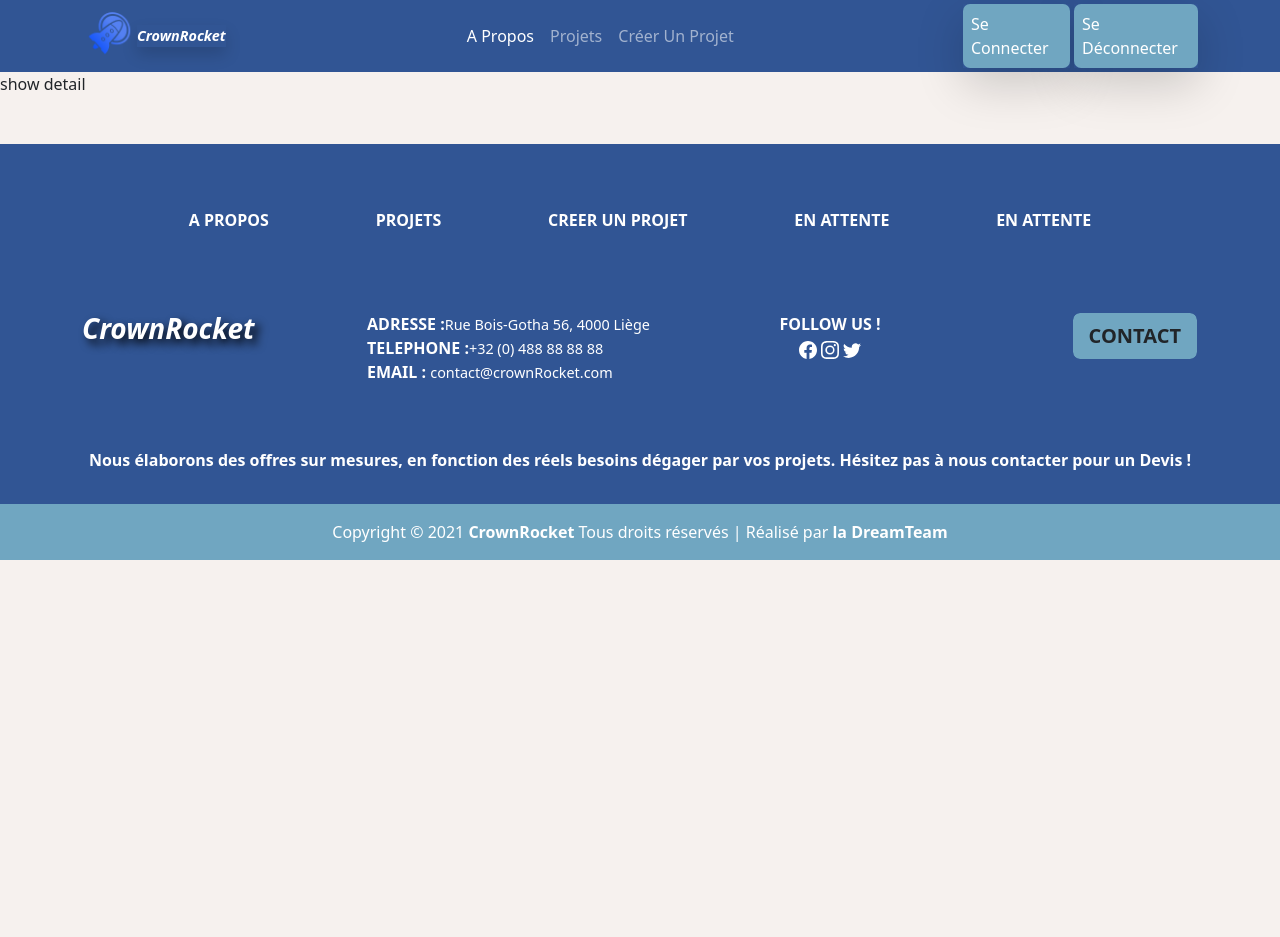
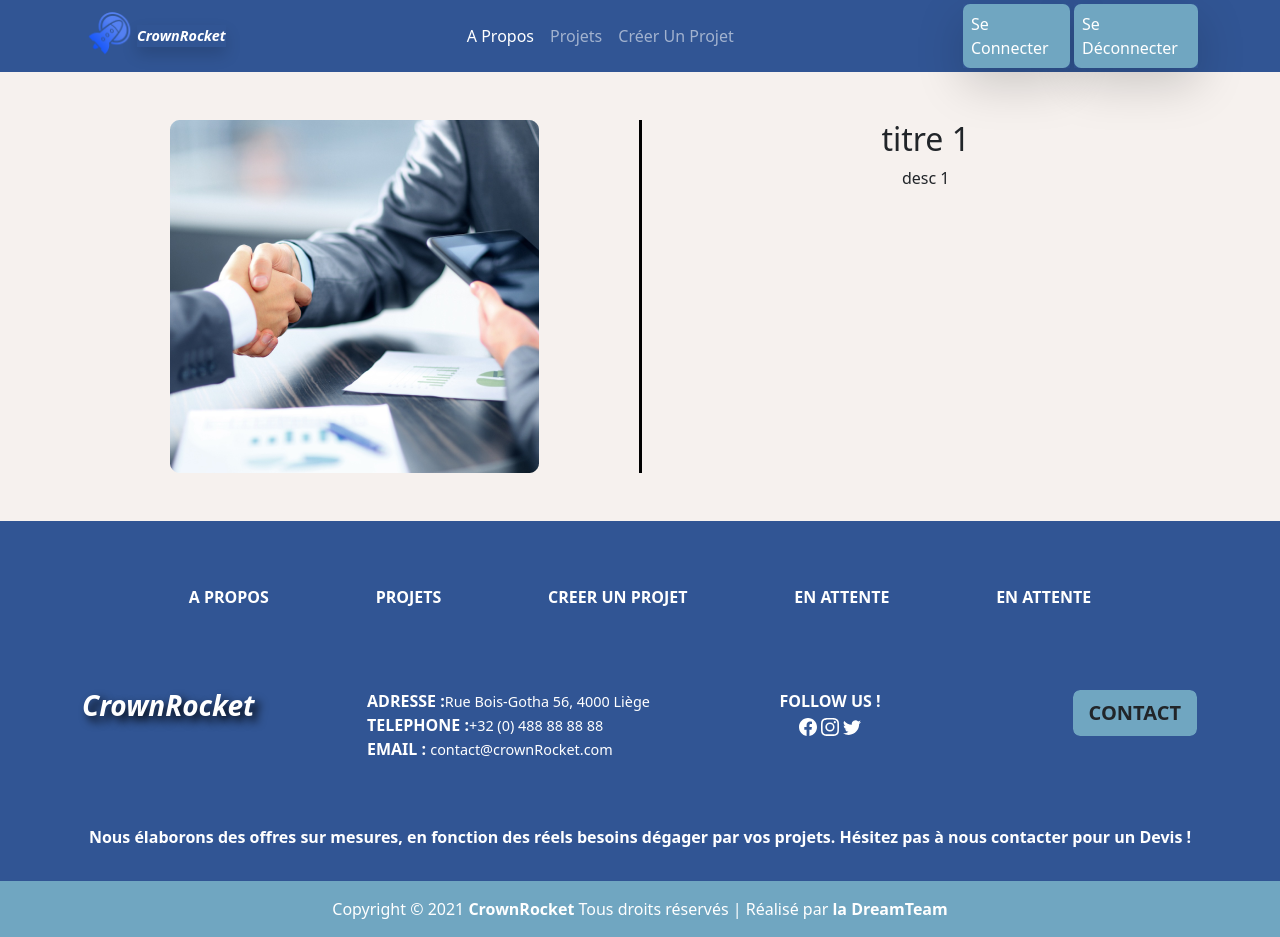
Before and after one commit to Wilskov/AngularCrowdfunding, an Angular app: page /projetDetail in a window 1280 px wide. Before the commit the page ends 800 px from the top, so only its background shows below. Built offline with nearby package versions, Linux system fonts and the light colour scheme.

Commit message:
add role in connectedUserModel

```diff
--- a/src/app/componants/projets/show/show.component.html
+++ b/src/app/componants/projets/show/show.component.html
@@ -1,2 +1,24 @@
 
-<p> show detail </p>
+
+
+
+
+
+
+
+
+
+
+
+<div class="container mt-5 text-center">
+    <div class="row">
+        <div class="col">
+            <img src="../../../../assets/images/FakeView.png">
+        </div>
+        <div class="spliter"></div>
+        <div class="col">
+            <h2>{{projet.titre}}</h2>
+            <p>{{projet.Description}}</p>
+        </div>
+    </div>
+</div>
--- a/src/app/componants/projets/show/show.component.scss
+++ b/src/app/componants/projets/show/show.component.scss
@@ -0,0 +1,6 @@
+.spliter{
+    width: 3px;
+    background-color: black;
+    margin: 0;
+    padding: 0;
+}
--- a/src/app/models/ConnectedUser.model.ts
+++ b/src/app/models/ConnectedUser.model.ts
@@ -3,16 +3,19 @@ export class ConnectedUsermodel {
     nickname: string
     email: string
     token: string
+    role: string
 
     constructor(
         id: number,
         nickname: string,
         email: string,
-        token: string
+        token: string,
+        role: string
     ) {
         this.id = id
         this.nickname = nickname
         this.email = email
         this.token = token
+        this.role = role
     }
 }
--- a/src/app/services/auth.service.ts
+++ b/src/app/services/auth.service.ts
@@ -38,6 +38,7 @@ export class AuthService {
   }
 
   private connectUser(user : ConnectedUsermodel):void{
+    console.log(user)//TODO remove log
     localStorage.setItem('token', user.token);
     this._isConnected$.next(user);
   }
```
